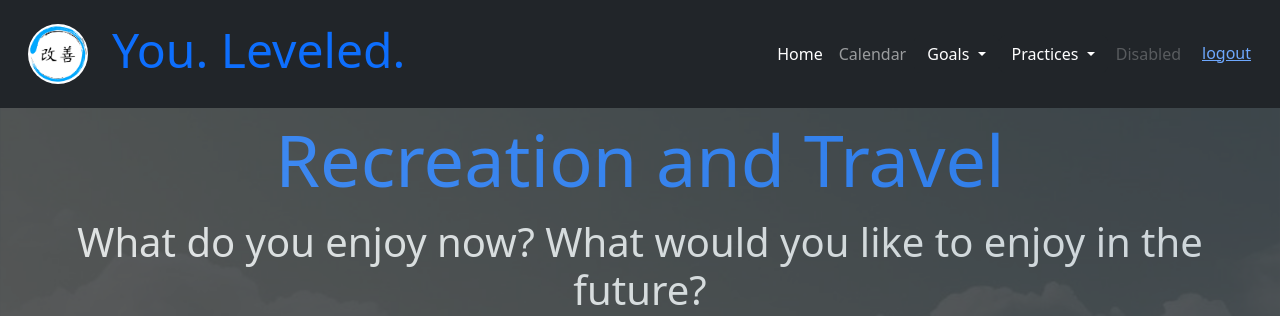
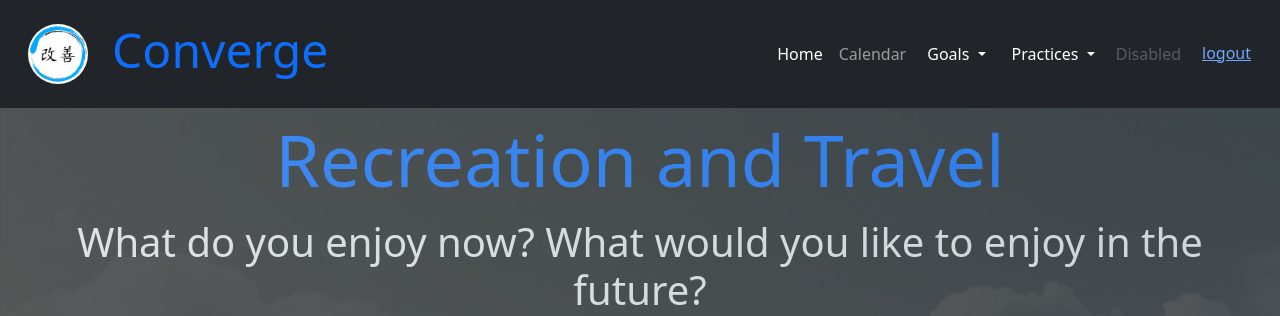
Before and after one commit to Jonathan-Sass/converge-preview, a Flask app: template flask_app/templates/surveys/survey_rec_and_travel_goals.html in a window 1280 px wide. Shown: the top 316 px of the page. Run offline with Flask 3, Linux system fonts and the light colour scheme; the template is opened without the code that fills it, so the values that code supplies are empty.

Commit message:
More HTML updates to Converge title

```diff
--- a/flask_app/templates/surveys/survey_foundations_current_habits_patterns.html
+++ b/flask_app/templates/surveys/survey_foundations_current_habits_patterns.html
@@ -15,7 +15,7 @@
                 <div class="container-fluid">
                     <a class="navbar-brand d-inline-flex align-items-center gap-4" href="/home">
                         <img src="/static/img/Enso_Blue_and_Black.jpg" alt="Logo" width="60" height="60" class="rounded-circle">
-                        <h1 class="display-5 text-primary">You. Leveled.</h1>
+                        <h1 class="display-5 text-primary">Converge</h1>
                     </a>
                 </div>
                 <button class="navbar-toggler" type="button" data-bs-toggle="collapse" data-bs-target="#navbarNavDarkDropdown" aria-controls="navbarNavDarkDropdown" aria-expanded="false" aria-label="Toggle navigation">
--- a/flask_app/templates/surveys/survey_foundations_getting_to_know_you.html
+++ b/flask_app/templates/surveys/survey_foundations_getting_to_know_you.html
@@ -15,7 +15,7 @@
                 <div class="container-fluid">
                     <a class="navbar-brand d-inline-flex align-items-center gap-4" href="/home">
                         <img src="/static/img/Enso_Blue_and_Black.jpg" alt="Logo" width="60" height="60" class="rounded-circle">
-                        <h1 class="display-5 text-primary">You. Leveled.</h1>
+                        <h1 class="display-5 text-primary">Converge</h1>
                     </a>
                 </div>
                 <button class="navbar-toggler" type="button" data-bs-toggle="collapse" data-bs-target="#navbarNavDarkDropdown" aria-controls="navbarNavDarkDropdown" aria-expanded="false" aria-label="Toggle navigation">
--- a/flask_app/templates/surveys/survey_foundations_reflecting_purpose_motivation.html
+++ b/flask_app/templates/surveys/survey_foundations_reflecting_purpose_motivation.html
@@ -15,7 +15,7 @@
                 <div class="container-fluid">
                     <a class="navbar-brand d-inline-flex align-items-center gap-4" href="/home">
                         <img src="/static/img/Enso_Blue_and_Black.jpg" alt="Logo" width="60" height="60" class="rounded-circle">
-                        <h1 class="display-5 text-primary">You. Leveled.</h1>
+                        <h1 class="display-5 text-primary">Converge</h1>
                     </a>
                 </div>
                 <button class="navbar-toggler" type="button" data-bs-toggle="collapse" data-bs-target="#navbarNavDarkDropdown" aria-controls="navbarNavDarkDropdown" aria-expanded="false" aria-label="Toggle navigation">
--- a/flask_app/templates/surveys/survey_foundations_social_support_accountability.html
+++ b/flask_app/templates/surveys/survey_foundations_social_support_accountability.html
@@ -15,7 +15,7 @@
                 <div class="container-fluid">
                     <a class="navbar-brand d-inline-flex align-items-center gap-4" href="/home">
                         <img src="/static/img/Enso_Blue_and_Black.jpg" alt="Logo" width="60" height="60" class="rounded-circle">
-                        <h1 class="display-5 text-primary">You. Leveled.</h1>
+                        <h1 class="display-5 text-primary">Converge</h1>
                     </a>
                 </div>
                 <button class="navbar-toggler" type="button" data-bs-toggle="collapse" data-bs-target="#navbarNavDarkDropdown" aria-controls="navbarNavDarkDropdown" aria-expanded="false" aria-label="Toggle navigation">
--- a/flask_app/templates/surveys/survey_rec_and_travel_goals.html
+++ b/flask_app/templates/surveys/survey_rec_and_travel_goals.html
@@ -15,7 +15,7 @@
                 <div class="container-fluid">
                     <a class="navbar-brand d-inline-flex align-items-center gap-4" href="/home">
                         <img src="/static/img/Enso_Blue_and_Black.jpg" alt="Logo" width="60" height="60" class="rounded-circle">
-                        <h1 class="display-5 text-primary">You. Leveled.</h1>
+                        <h1 class="display-5 text-primary">Converge</h1>
                     </a>
                 </div>
                 <button class="navbar-toggler" type="button" data-bs-toggle="collapse" data-bs-target="#navbarNavDarkDropdown" aria-controls="navbarNavDarkDropdown" aria-expanded="false" aria-label="Toggle navigation">
--- a/flask_app/templates/surveys/survey_rec_travel_adventure_travel.html
+++ b/flask_app/templates/surveys/survey_rec_travel_adventure_travel.html
@@ -15,7 +15,7 @@
                 <div class="container-fluid">
                     <a class="navbar-brand d-inline-flex align-items-center gap-4" href="/home">
                         <img src="/static/img/Enso_Blue_and_Black.jpg" alt="Logo" width="60" height="60" class="rounded-circle">
-                        <h1 class="display-5 text-primary">You. Leveled.</h1>
+                        <h1 class="display-5 text-primary">Converge</h1>
                     </a>
                 </div>
                 <button class="navbar-toggler" type="button" data-bs-toggle="collapse" data-bs-target="#navbarNavDarkDropdown" aria-controls="navbarNavDarkDropdown" aria-expanded="false" aria-label="Toggle navigation">
--- a/flask_app/templates/surveys/survey_rec_travel_bucket_list.html
+++ b/flask_app/templates/surveys/survey_rec_travel_bucket_list.html
@@ -15,7 +15,7 @@
                 <div class="container-fluid">
                     <a class="navbar-brand d-inline-flex align-items-center gap-4" href="/home">
                         <img src="/static/img/Enso_Blue_and_Black.jpg" alt="Logo" width="60" height="60" class="rounded-circle">
-                        <h1 class="display-5 text-primary">You. Leveled.</h1>
+                        <h1 class="display-5 text-primary">Converge</h1>
                     </a>
                 </div>
                 <button class="navbar-toggler" type="button" data-bs-toggle="collapse" data-bs-target="#navbarNavDarkDropdown" aria-controls="navbarNavDarkDropdown" aria-expanded="false" aria-label="Toggle navigation">
--- a/flask_app/templates/surveys/survey_rec_travel_competitive_events.html
+++ b/flask_app/templates/surveys/survey_rec_travel_competitive_events.html
@@ -15,7 +15,7 @@
                 <div class="container-fluid">
                     <a class="navbar-brand d-inline-flex align-items-center gap-4" href="/home">
                         <img src="/static/img/Enso_Blue_and_Black.jpg" alt="Logo" width="60" height="60" class="rounded-circle">
-                        <h1 class="display-5 text-primary">You. Leveled.</h1>
+                        <h1 class="display-5 text-primary">Converge</h1>
                     </a>
                 </div>
                 <button class="navbar-toggler" type="button" data-bs-toggle="collapse" data-bs-target="#navbarNavDarkDropdown" aria-controls="navbarNavDarkDropdown" aria-expanded="false" aria-label="Toggle navigation">
--- a/flask_app/templates/surveys/survey_rec_travel_cultural_exploration.html
+++ b/flask_app/templates/surveys/survey_rec_travel_cultural_exploration.html
@@ -15,7 +15,7 @@
                 <div class="container-fluid">
                     <a class="navbar-brand d-inline-flex align-items-center gap-4" href="/home">
                         <img src="/static/img/Enso_Blue_and_Black.jpg" alt="Logo" width="60" height="60" class="rounded-circle">
-                        <h1 class="display-5 text-primary">You. Leveled.</h1>
+                        <h1 class="display-5 text-primary">Converge</h1>
                     </a>
                 </div>
                 <button class="navbar-toggler" type="button" data-bs-toggle="collapse" data-bs-target="#navbarNavDarkDropdown" aria-controls="navbarNavDarkDropdown" aria-expanded="false" aria-label="Toggle navigation">
--- a/flask_app/templates/surveys/survey_rec_travel_family_group_events.html
+++ b/flask_app/templates/surveys/survey_rec_travel_family_group_events.html
@@ -15,7 +15,7 @@
                 <div class="container-fluid">
                     <a class="navbar-brand d-inline-flex align-items-center gap-4" href="/home">
                         <img src="/static/img/Enso_Blue_and_Black.jpg" alt="Logo" width="60" height="60" class="rounded-circle">
-                        <h1 class="display-5 text-primary">You. Leveled.</h1>
+                        <h1 class="display-5 text-primary">Converge</h1>
                     </a>
                 </div>
                 <button class="navbar-toggler" type="button" data-bs-toggle="collapse" data-bs-target="#navbarNavDarkDropdown" aria-controls="navbarNavDarkDropdown" aria-expanded="false" aria-label="Toggle navigation">
--- a/flask_app/templates/surveys/survey_rec_travel_frequent_hobbies_activities.html
+++ b/flask_app/templates/surveys/survey_rec_travel_frequent_hobbies_activities.html
@@ -15,7 +15,7 @@
                 <div class="container-fluid">
                     <a class="navbar-brand d-inline-flex align-items-center gap-4" href="/home">
                         <img src="/static/img/Enso_Blue_and_Black.jpg" alt="Logo" width="60" height="60" class="rounded-circle">
-                        <h1 class="display-5 text-primary">You. Leveled.</h1>
+                        <h1 class="display-5 text-primary">Converge</h1>
                     </a>
                 </div>
                 <button class="navbar-toggler" type="button" data-bs-toggle="collapse" data-bs-target="#navbarNavDarkDropdown" aria-controls="navbarNavDarkDropdown" aria-expanded="false" aria-label="Toggle navigation">
--- a/flask_app/templates/surveys/survey_rec_travel_intro.html
+++ b/flask_app/templates/surveys/survey_rec_travel_intro.html
@@ -15,7 +15,7 @@
                 <div class="container-fluid">
                     <a class="navbar-brand d-inline-flex align-items-center gap-4" href="/home">
                         <img src="/static/img/Enso_Blue_and_Black.jpg" alt="Logo" width="60" height="60" class="rounded-circle">
-                        <h1 class="display-5 text-primary">You. Leveled.</h1>
+                        <h1 class="display-5 text-primary">Converge</h1>
                     </a>
                 </div>
                 <button class="navbar-toggler" type="button" data-bs-toggle="collapse" data-bs-target="#navbarNavDarkDropdown" aria-controls="navbarNavDarkDropdown" aria-expanded="false" aria-label="Toggle navigation">
--- a/flask_app/templates/surveys/survey_rec_travel_special_events.html
+++ b/flask_app/templates/surveys/survey_rec_travel_special_events.html
@@ -15,7 +15,7 @@
                 <div class="container-fluid">
                     <a class="navbar-brand d-inline-flex align-items-center gap-4" href="/home">
                         <img src="/static/img/Enso_Blue_and_Black.jpg" alt="Logo" width="60" height="60" class="rounded-circle">
-                        <h1 class="display-5 text-primary">You. Leveled.</h1>
+                        <h1 class="display-5 text-primary">Converge</h1>
                     </a>
                 </div>
                 <button class="navbar-toggler" type="button" data-bs-toggle="collapse" data-bs-target="#navbarNavDarkDropdown" aria-controls="navbarNavDarkDropdown" aria-expanded="false" aria-label="Toggle navigation">
--- a/flask_app/templates/surveys/survey_topic_template.html
+++ b/flask_app/templates/surveys/survey_topic_template.html
@@ -15,7 +15,7 @@
                 <div class="container-fluid">
                     <a class="navbar-brand d-inline-flex align-items-center gap-4" href="/home">
                         <img src="/static/img/Enso_Blue_and_Black.jpg" alt="Logo" width="60" height="60" class="rounded-circle">
-                        <h1 class="display-5 text-primary">You. Leveled.</h1>
+                        <h1 class="display-5 text-primary">Converge</h1>
                     </a>
                 </div>
                 <button class="navbar-toggler" type="button" data-bs-toggle="collapse" data-bs-target="#navbarNavDarkDropdown" aria-controls="navbarNavDarkDropdown" aria-expanded="false" aria-label="Toggle navigation">
--- a/flask_app/templates/surveys/survey_why_define_your_purpose.html
+++ b/flask_app/templates/surveys/survey_why_define_your_purpose.html
@@ -15,7 +15,7 @@
                 <div class="container-fluid">
                     <a class="navbar-brand d-inline-flex align-items-center gap-4" href="/home">
                         <img src="/static/img/Enso_Blue_and_Black.jpg" alt="Logo" width="60" height="60" class="rounded-circle">
-                        <h1 class="display-5 text-primary">You. Leveled.</h1>
+                        <h1 class="display-5 text-primary">Converge</h1>
                     </a>
                 </div>
                 <button class="navbar-toggler" type="button" data-bs-toggle="collapse" data-bs-target="#navbarNavDarkDropdown" aria-controls="navbarNavDarkDropdown" aria-expanded="false" aria-label="Toggle navigation">
--- a/flask_app/templates/surveys/survey_why_define_your_values.html
+++ b/flask_app/templates/surveys/survey_why_define_your_values.html
@@ -15,7 +15,7 @@
                 <div class="container-fluid">
                     <a class="navbar-brand d-inline-flex align-items-center gap-4" href="/home">
                         <img src="/static/img/Enso_Blue_and_Black.jpg" alt="Logo" width="60" height="60" class="rounded-circle">
-                        <h1 class="display-5 text-primary">You. Leveled.</h1>
+                        <h1 class="display-5 text-primary">Converge</h1>
                     </a>
                 </div>
                 <button class="navbar-toggler" type="button" data-bs-toggle="collapse" data-bs-target="#navbarNavDarkDropdown" aria-controls="navbarNavDarkDropdown" aria-expanded="false" aria-label="Toggle navigation">
--- a/flask_app/templates/surveys/survey_why_growth_drivers.html
+++ b/flask_app/templates/surveys/survey_why_growth_drivers.html
@@ -15,7 +15,7 @@
                 <div class="container-fluid">
                     <a class="navbar-brand d-inline-flex align-items-center gap-4" href="/home">
                         <img src="/static/img/Enso_Blue_and_Black.jpg" alt="Logo" width="60" height="60" class="rounded-circle">
-                        <h1 class="display-5 text-primary">You. Leveled.</h1>
+                        <h1 class="display-5 text-primary">Converge</h1>
                     </a>
                 </div>
                 <button class="navbar-toggler" type="button" data-bs-toggle="collapse" data-bs-target="#navbarNavDarkDropdown" aria-controls="navbarNavDarkDropdown" aria-expanded="false" aria-label="Toggle navigation">
--- a/flask_app/templates/surveys/survey_why_intro.html
+++ b/flask_app/templates/surveys/survey_why_intro.html
@@ -15,7 +15,7 @@
                 <div class="container-fluid">
                     <a class="navbar-brand d-inline-flex align-items-center gap-4" href="/home">
                         <img src="/static/img/Enso_Blue_and_Black.jpg" alt="Logo" width="60" height="60" class="rounded-circle">
-                        <h1 class="display-5 text-primary">You. Leveled.</h1>
+                        <h1 class="display-5 text-primary">Converge</h1>
                     </a>
                 </div>
                 <button class="navbar-toggler" type="button" data-bs-toggle="collapse" data-bs-target="#navbarNavDarkDropdown" aria-controls="navbarNavDarkDropdown" aria-expanded="false" aria-label="Toggle navigation">
--- a/flask_app/templates/surveys/survey_why_long_term_vision.html
+++ b/flask_app/templates/surveys/survey_why_long_term_vision.html
@@ -15,7 +15,7 @@
             <div class="container-fluid">
                 <a class="navbar-brand d-inline-flex align-items-center gap-4" href="/home">
                     <img src="/static/img/Enso_Blue_and_Black.jpg" alt="Logo" width="60" height="60" class="rounded-circle">
-                    <h1 class="display-5 text-primary">You. Leveled.</h1>
+                    <h1 class="display-5 text-primary">Converge</h1>
                 </a>
             </div>
             <button class="navbar-toggler" type="button" data-bs-toggle="collapse" data-bs-target="#navbarNavDarkDropdown" aria-controls="navbarNavDarkDropdown" aria-expanded="false" aria-label="Toggle navigation">
```
